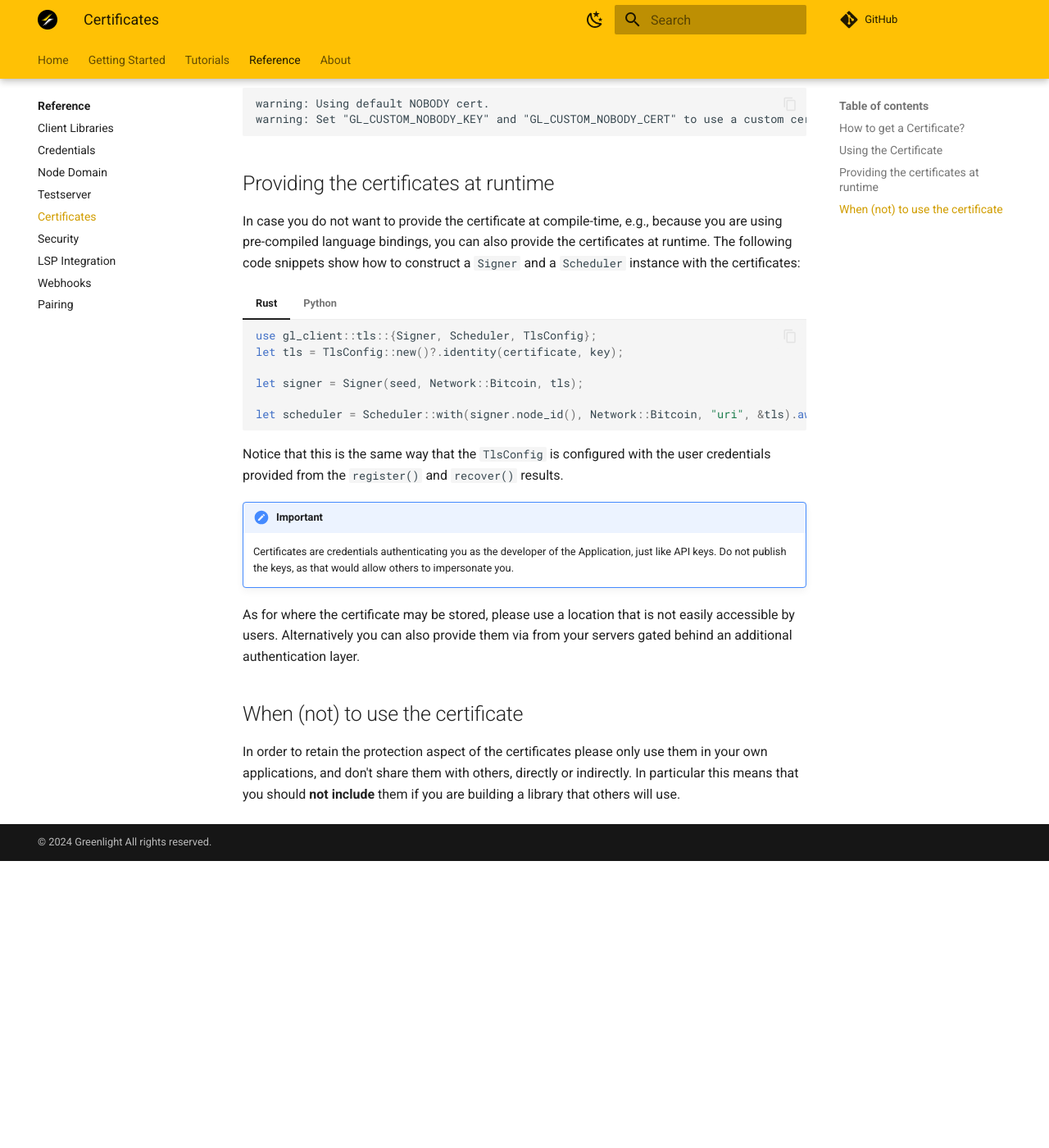
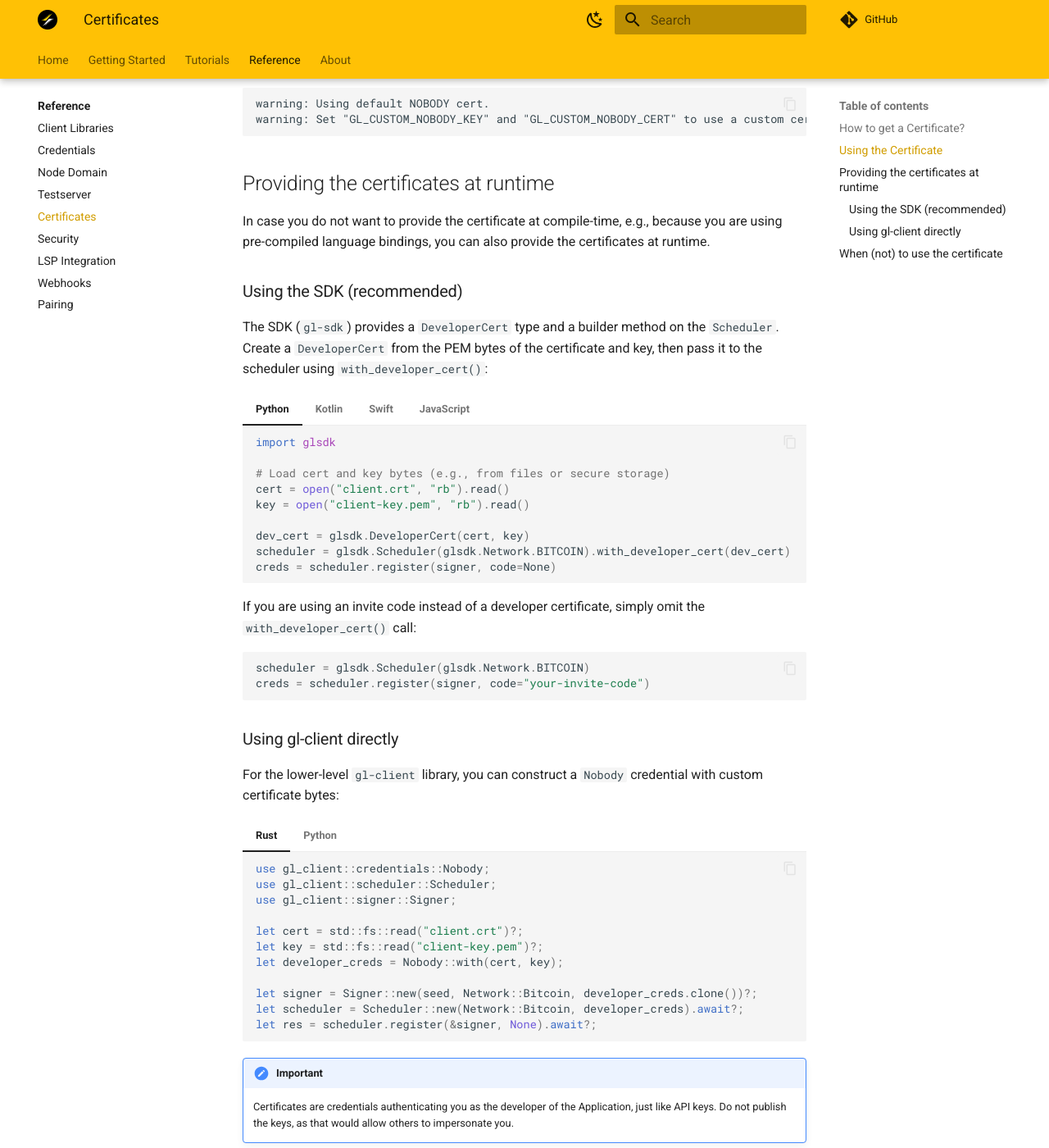
Before and after one commit to Blockstream/greenlight, an MkDocs documentation site: the page built from docs/src/reference/certs.md, in a window 1280 px wide and 1400 px high, scrolled down 994 px. Shown: the whole window at 82% size. Built offline with MkDocs 1.6.1 and Material for MkDocs 9.7.7, drawn with Linux system fonts in a browser that asks for light colours; comment, search, counter and statistics services are not loaded; before the commit the page ends 2044 px from its top, so only the background shows below that.

Commit message:
docs: Update certificate reference with runtime SDK examples
Expand the runtime certificate section with examples for the gl-sdk
(Python, Kotlin, Swift, JavaScript) using the new DeveloperCert type
and Scheduler builder, plus gl-client direct usage examples.

````diff
--- a/docs/src/reference/certs.md
+++ b/docs/src/reference/certs.md
@@ -53,31 +53,100 @@ warning: Set "GL_CUSTOM_NOBODY_KEY" and "GL_CUSTOM_NOBODY_CERT" to use a custom
 
 In case you do not want to provide the certificate at compile-time,
 e.g., because you are using pre-compiled language bindings, you can
-also provide the certificates at runtime. The following code snippets show how to construct a `Signer` and a `Scheduler` instance with the certificates:
+also provide the certificates at runtime.
+
+### Using the SDK (recommended)
+
+The SDK (`gl-sdk`) provides a `DeveloperCert` type and a builder
+method on the `Scheduler`. Create a `DeveloperCert` from the PEM
+bytes of the certificate and key, then pass it to the scheduler using
+`with_developer_cert()`:
+
+=== "Python"
+	```python
+	import glsdk
+
+	# Load cert and key bytes (e.g., from files or secure storage)
+	cert = open("client.crt", "rb").read()
+	key = open("client-key.pem", "rb").read()
+
+	dev_cert = glsdk.DeveloperCert(cert, key)
+	scheduler = glsdk.Scheduler(glsdk.Network.BITCOIN).with_developer_cert(dev_cert)
+	creds = scheduler.register(signer, code=None)
+	```
+
+=== "Kotlin"
+	```kotlin
+	val cert = File("client.crt").readBytes()
+	val key = File("client-key.pem").readBytes()
+
+	val devCert = DeveloperCert(cert, key)
+	val scheduler = Scheduler(Network.BITCOIN).withDeveloperCert(devCert)
+	val creds = scheduler.register(signer, null)
+	```
+
+=== "Swift"
+	```swift
+	let cert = try Data(contentsOf: URL(fileURLWithPath: "client.crt"))
+	let key = try Data(contentsOf: URL(fileURLWithPath: "client-key.pem"))
+
+	let devCert = DeveloperCert(cert: cert, key: key)
+	let scheduler = Scheduler(network: .bitcoin).withDeveloperCert(cert: devCert)
+	let creds = try scheduler.register(signer: signer, code: nil)
+	```
+
+=== "JavaScript"
+	```javascript
+	const { DeveloperCert, Scheduler } = require('gl-sdk');
+
+	const cert = fs.readFileSync('client.crt');
+	const key = fs.readFileSync('client-key.pem');
+
+	const devCert = new DeveloperCert(cert, key);
+	const scheduler = new Scheduler('bitcoin').withDeveloperCert(devCert);
+	const creds = await scheduler.register(signer);
+	```
+
+If you are using an invite code instead of a developer certificate,
+simply omit the `with_developer_cert()` call:
+
+```python
+scheduler = glsdk.Scheduler(glsdk.Network.BITCOIN)
+creds = scheduler.register(signer, code="your-invite-code")
+```
+
+### Using gl-client directly
+
+For the lower-level `gl-client` library, you can construct a
+`Nobody` credential with custom certificate bytes:
 
 === "Rust"
 	```rust
-	use gl_client::tls::{Signer, Scheduler, TlsConfig};
-	let tls = TlsConfig::new()?.identity(certificate, key);
+	use gl_client::credentials::Nobody;
+	use gl_client::scheduler::Scheduler;
+	use gl_client::signer::Signer;
 
-	let signer = Signer(seed, Network::Bitcoin, tls);
+	let cert = std::fs::read("client.crt")?;
+	let key = std::fs::read("client-key.pem")?;
+	let developer_creds = Nobody::with(cert, key);
 
-	let scheduler = Scheduler::with(signer.node_id(), Network::Bitcoin, "uri", &tls).await?;
+	let signer = Signer::new(seed, Network::Bitcoin, developer_creds.clone())?;
+	let scheduler = Scheduler::new(Network::Bitcoin, developer_creds).await?;
+	let res = scheduler.register(&signer, None).await?;
 	```
 
 === "Python"
 	```python
-	from glclient import TlsConfig, Signer, Scheduler
-	tls = TlsConfig().identity(res.device_cert, res.device_key)
+	from glclient import Credentials, Signer, Scheduler
 
-	signer = Signer(seed, network="bitcoin", tls=tls)
+	cert = open("client.crt", "rb").read()
+	key = open("client-key.pem", "rb").read()
+	creds = Credentials.nobody_with(cert, key)
 
-	node = Scheduler(node_id=signer.node_id(), network="bitcoin", tls=tls).node()
+	signer = Signer(seed, network="bitcoin", creds=creds)
+	scheduler = Scheduler(network="bitcoin", creds=creds)
+	res = scheduler.register(signer)
 	```
-
-Notice that this is the same way that the `TlsConfig` is configured
-with the user credentials provided from the `register()` and
-`recover()` results.
 
 !!! important
 	Certificates are credentials authenticating you as the
````
